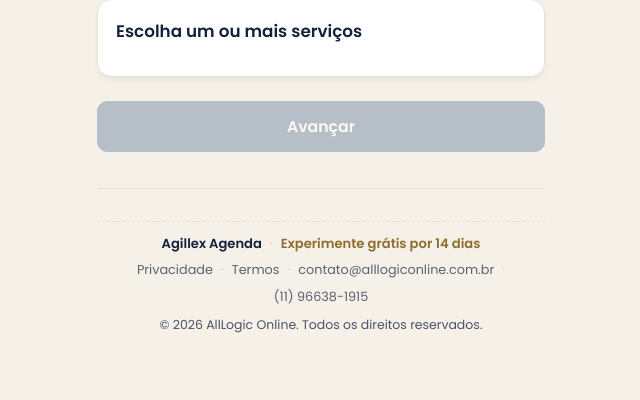
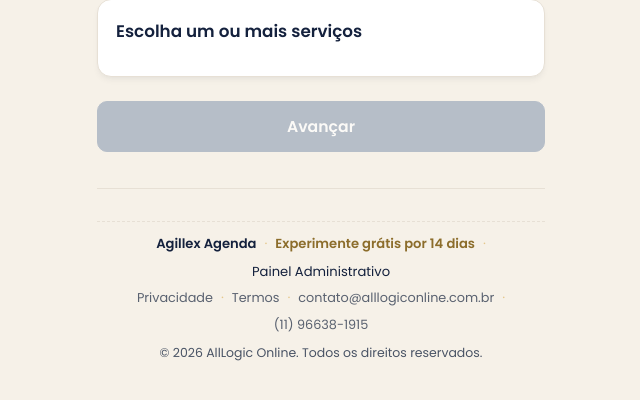
Before and after one commit to lucasdresler/alllogic-scheduler, a Flask app: page / in a window 1280 px wide. Shown: the part 167-567 px from the top of the page, without its empty margins (319-959 px from the left). Run offline with Flask 3, Linux system fonts and the light colour scheme; data that the repository does not hold is empty; some libraries are stand-ins or nearby versions.

Commit message:
feat: adiciona link do Painel Administrativo no rodape publico

```diff
--- a/static/css/style.css
+++ b/static/css/style.css
@@ -758,6 +758,18 @@ table.tabela-agendamentos .col-acoes {
     text-decoration: underline;
 }
 
+.link-painel-admin {
+    color: var(--navy-profundo, #0A1F44);
+    font-weight: 500;
+    text-decoration: none;
+    transition: color 0.15s ease-in-out;
+}
+
+.link-painel-admin:hover {
+    color: #8C6D2B;
+    text-decoration: underline;
+}
+
 .link-institucional {
     color: var(--text-muted, #5A6270);
     text-decoration: none;
--- a/templates/index.html
+++ b/templates/index.html
@@ -105,6 +105,8 @@
                 <span class="rodape-comercial-marca">Agillex Agenda</span>
                 <span class="rodape-comercial-sep">·</span>
                 <a href="https://alllogiconline.com.br/agillex-agenda/" class="link-experimente" target="_blank" rel="noopener noreferrer">Experimente grátis por 14 dias</a>
+                <span class="rodape-comercial-sep">·</span>
+                <a href="{{ url_for('admin_dashboard') }}" class="link-painel-admin">Painel Administrativo</a>
             </div>
             <div class="rodape-institucional-contato">
                 <a href="https://alllogiconline.com.br/politica-de-privacidade" class="link-institucional" target="_blank" rel="noopener noreferrer">Privacidade</a>
--- a/templates/sucesso.html
+++ b/templates/sucesso.html
@@ -127,6 +127,8 @@
                 <span class="rodape-comercial-marca">Agillex Agenda</span>
                 <span class="rodape-comercial-sep">·</span>
                 <a href="https://alllogiconline.com.br/agillex-agenda/" class="link-experimente" target="_blank" rel="noopener noreferrer">Experimente grátis por 14 dias</a>
+                <span class="rodape-comercial-sep">·</span>
+                <a href="{{ url_for('admin_dashboard') }}" class="link-painel-admin">Painel Administrativo</a>
             </div>
             <div class="rodape-institucional-contato">
                 <a href="https://alllogiconline.com.br/politica-de-privacidade" class="link-institucional" target="_blank" rel="noopener noreferrer">Privacidade</a>
```
